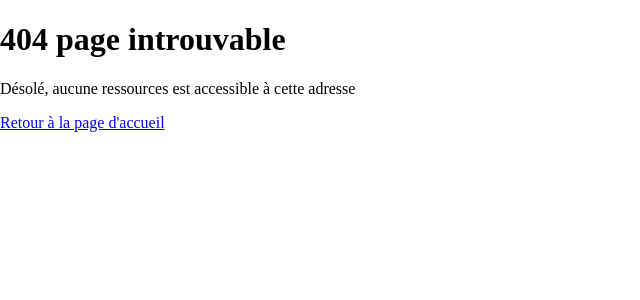
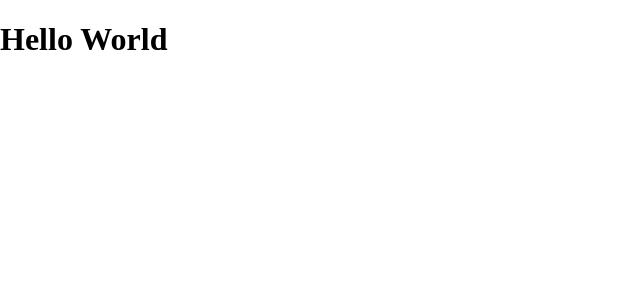
Before and after one commit to Space-Engineers-COMEM/camera-quest-backoffice, a React (Create React App) app: page /login in a window 1280 px wide. Before the commit this address had no page. Shown: the top 300 px of the page, without its empty margins (0-640 px from the left). Built offline with nearby package versions, Linux system fonts and the light colour scheme.

Commit message:
Add Login page

```diff
--- a/src/App.tsx
+++ b/src/App.tsx
@@ -1,6 +1,7 @@
 import React from 'react';
 import { Routes, Route } from 'react-router-dom';
 import Error404 from './Error404';
+import Login from './Login';
 
 interface Props {}
 
@@ -21,7 +22,7 @@ export default class App extends React.Component<Props, States> {
     return (
       <div className="App">
         <Routes>
-          {/* <Route path="/welcome" element={<Welcome />} /> */}
+          <Route path="/login" element={<Login />} />
           <Route path="/*" element={<Error404 />} />
           {/* <Route path="/" element={<POIList />} /> */}
           {/* <Route path="/:id" element={<POI />} /> */}
--- /dev/null
+++ b/src/Login.tsx
@@ -0,0 +1,5 @@
+import React from 'react';
+
+export default function Login() {
+  return <h1>Hello World</h1>;
+}
```
